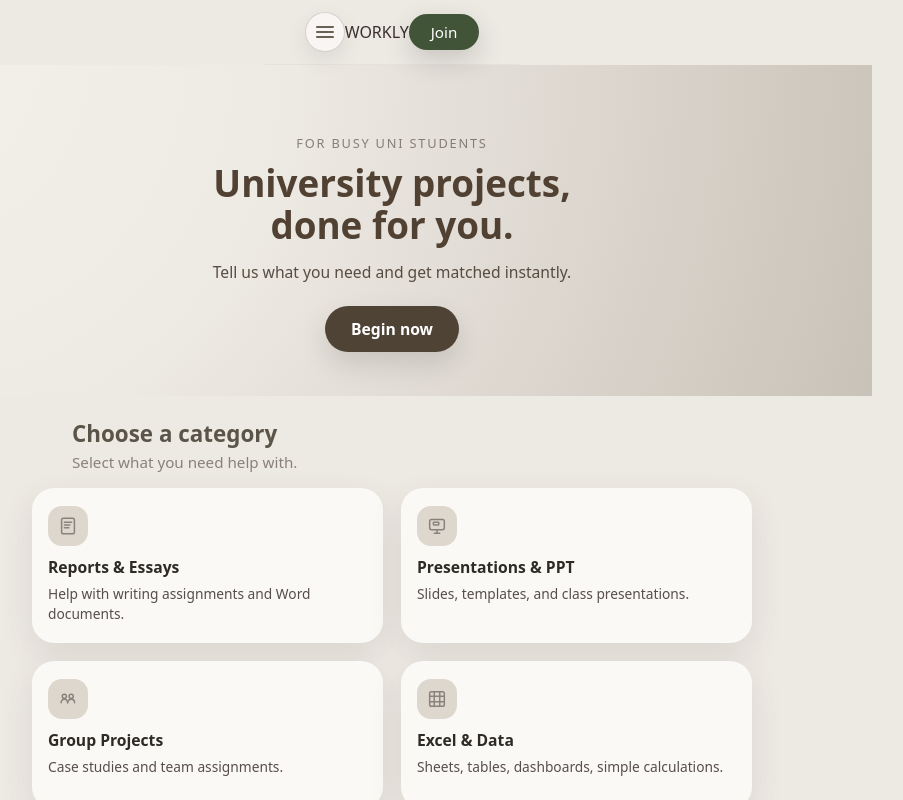
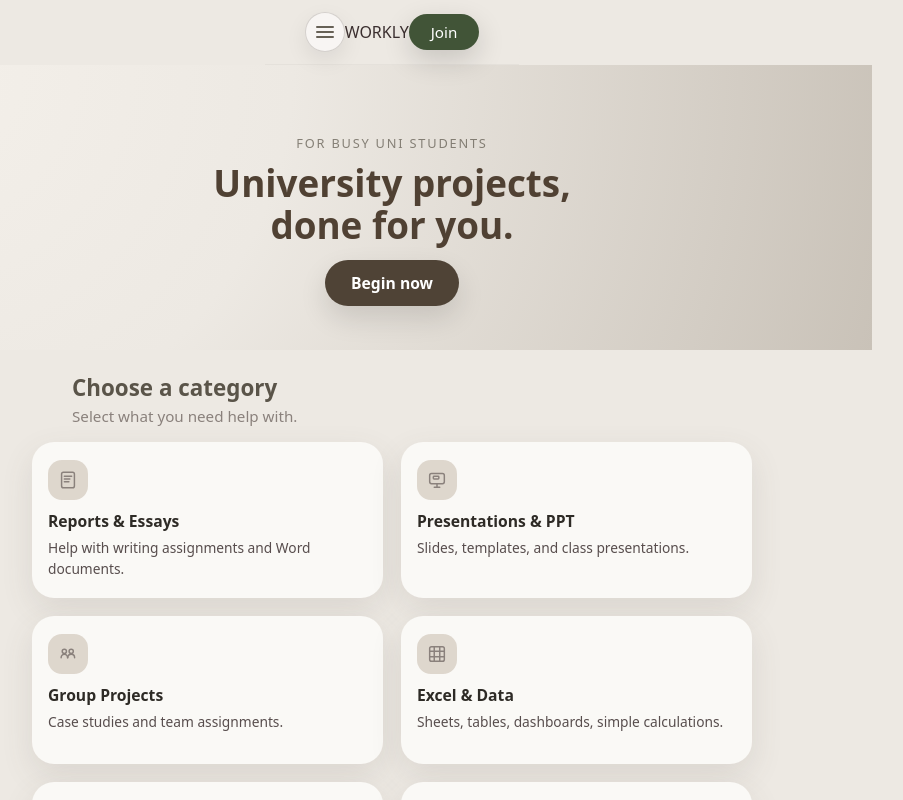
Before and after one commit to SEBRAHEIM/workly-landing, a Next.js app: page / in a window 1280 px wide. Shown: the top 800 px of the page, without its empty margins (248-1151 px from the left). Built offline with nearby package versions, Linux system fonts and the light colour scheme.

Commit message:
Remove hero subtitle sentence and empty paragraph

```diff
--- a/pages/index.js
+++ b/pages/index.js
@@ -298,9 +298,7 @@ description: "Anything else required for your course.",
         <br />
         done for you.
       </h1>
-      <p className="home-hero-sub-v3">
-        Tell us what you need and get matched instantly.
-      </p>
+
       <button className="home-hero-cta-v3">Begin now</button>
     </div>
   </section>
```
